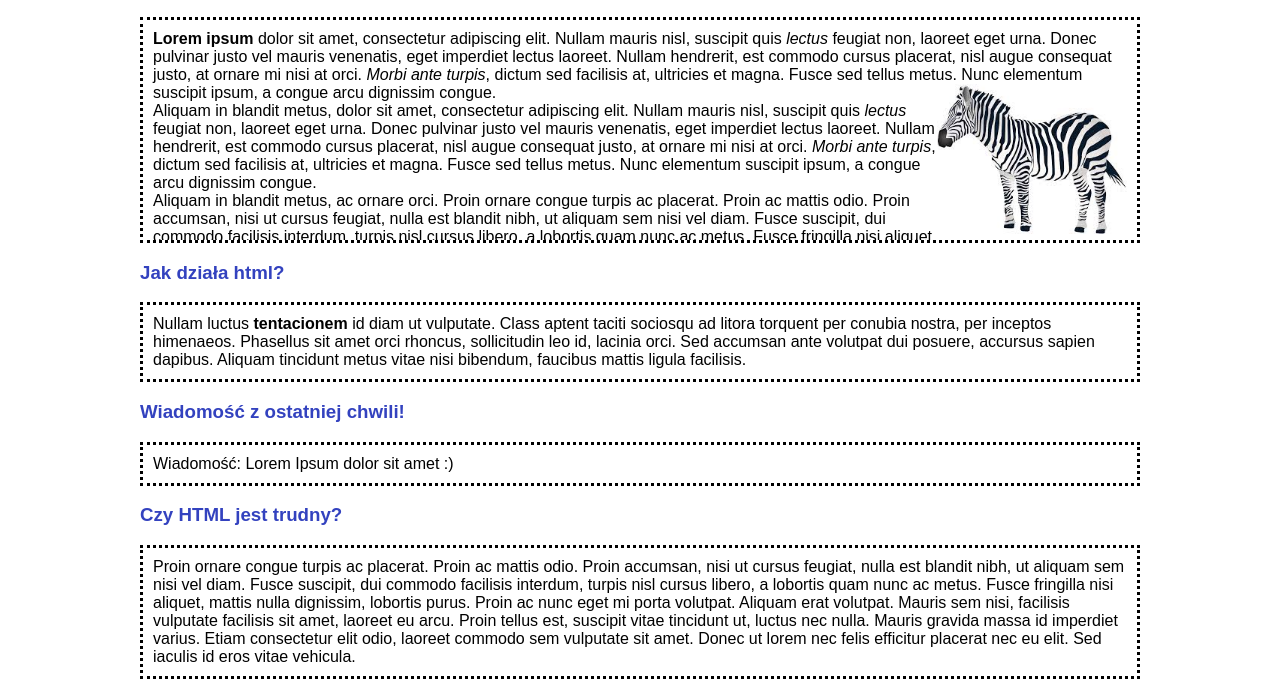
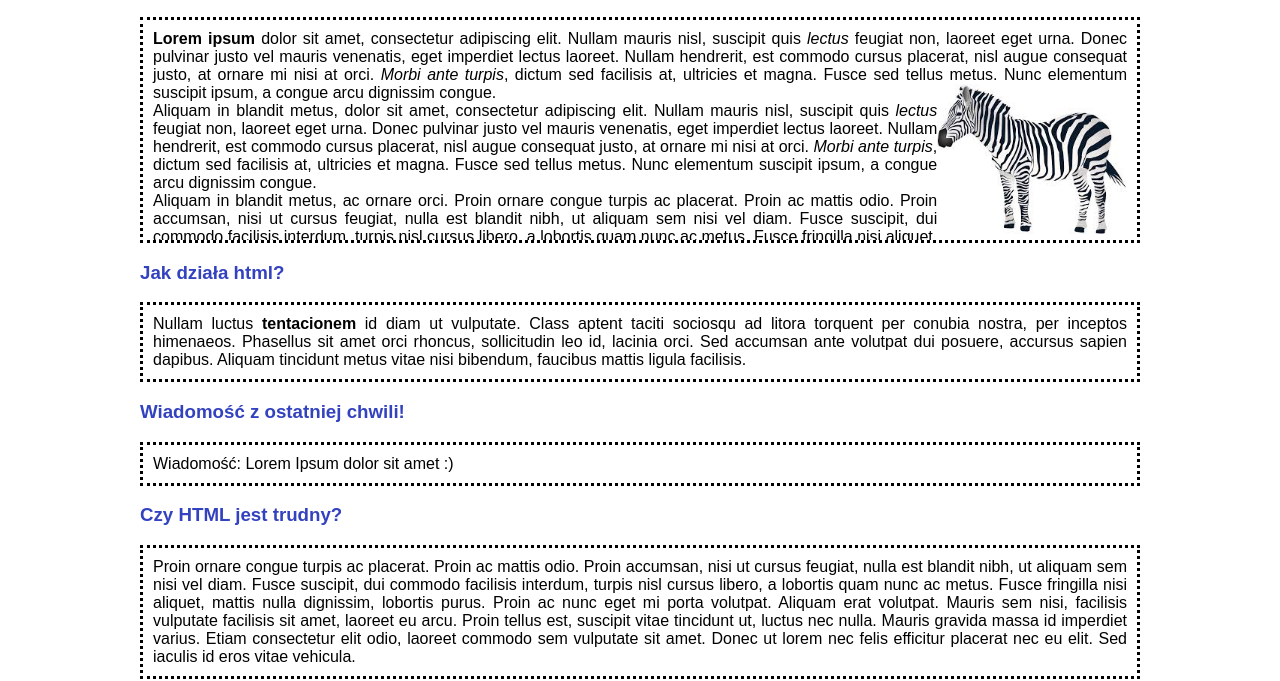
Before and after one commit to Jacek-Bogdanski/homepage, a plain HTML site: page index.html in a window 1280 px wide. Shown: the part 151-832 px from the top of the page. Drawn offline with Linux system fonts and the light colour scheme.

```diff
--- a/style.css
+++ b/style.css
@@ -33,7 +33,7 @@ a {
     padding: 40px 20px 20px 20px;
     margin-left: auto;
     margin-right: auto;
-    width: 1000px;
+    max-width: 1000px;
 }
 
 .content__heading {
@@ -45,15 +45,11 @@ a {
     border: dotted;
     max-height: 200px;
     overflow: auto;
-    max-width: 1000px;
+    text-align: justify;
 }
 
 .paragraph__header {
     color: #3342BF;
-}
-
-.about {
-    min-width: 500px;
 }
 
 .about__header {
```
